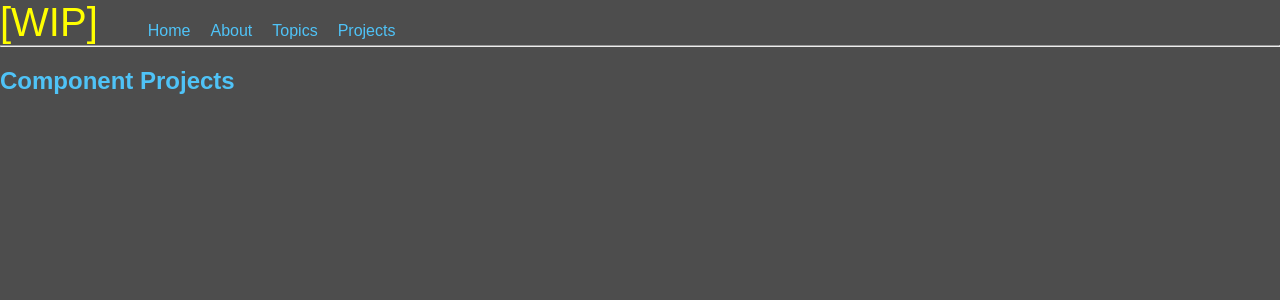
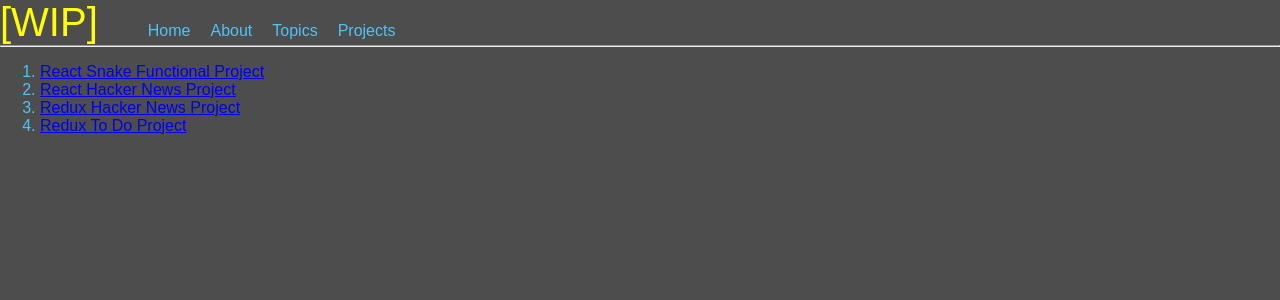
Before and after one commit to Laszlo-Lazuer/homepage, a React (Create React App) app: page /projects in a window 1280 px wide. Shown: the top 300 px of the page. Built offline with nearby package versions, Linux system fonts and the light colour scheme.

Commit message:
Updates Projects page & index.

```diff
--- a/public/index.html
+++ b/public/index.html
@@ -19,7 +19,7 @@
       work correctly both with client-side routing and a non-root public URL.
       Learn how to configure a non-root public URL by running `npm run build`.
     -->
-    <title>React App</title>
+    <title>Lazuer Homepage</title>
   </head>
   <body>
     <noscript>
--- a/src/Components/Projects/index.js
+++ b/src/Components/Projects/index.js
@@ -2,7 +2,14 @@ import React, { Component } from 'react';
 
 class CompProjects extends Component {
   render() {
-    return <h2>Component Projects</h2>;
+    return <div>
+      <ol>
+        <li><a href='https://laszlo-lazuer.github.io/React-Snake-Functional' target='_blank'>React Snake Functional Project</a></li>
+        <li><a href='https://laszlo-lazuer.github.io/road-to-react/' target='_blank'>React Hacker News Project</a></li>
+        <li><a href='https://laszlo-lazuer.github.io/react-redux-hackernews/' target='_blank'>Redux Hacker News Project</a></li>
+        <li><a href='https://laszlo-lazuer.github.io/spa-redux-todo/' target='_blank'>Redux To Do Project</a></li>
+      </ol>
+    </div>;
   }
 }
 
```
